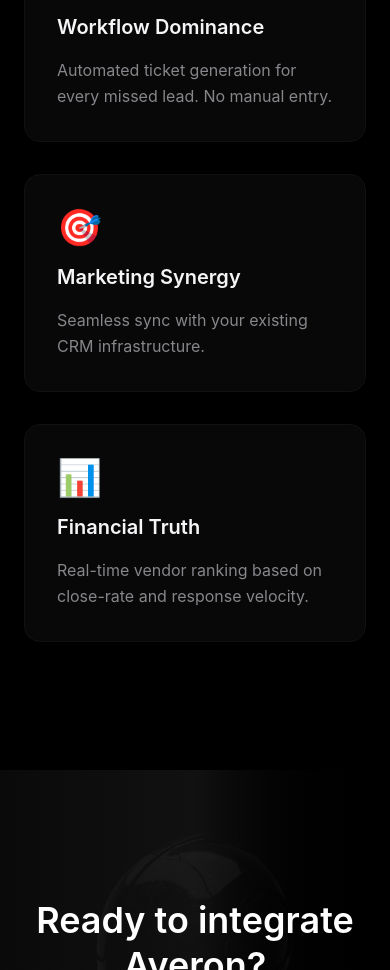
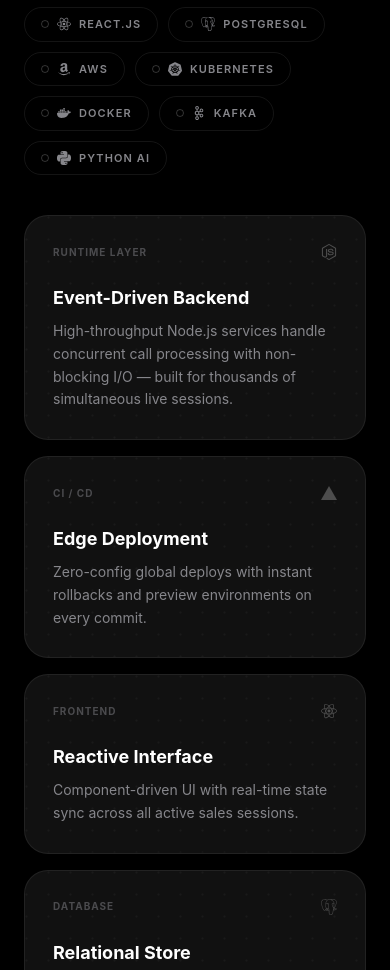
Before and after one commit to Shad-Hassan/AveroneLandingSpa, a React (Vite) app: page / in a window 390 px wide. Shown: the part 4931-5901 px from the top of the page. Built offline with nearby package versions, Linux system fonts and the light colour scheme.

Commit message:
push Stack

```diff
--- a/src/components/ScalabilityGrid.tsx
+++ b/src/components/ScalabilityGrid.tsx
@@ -1,56 +1,227 @@
-export default function ScalabilityGrid() {
-  const cards = [
+"use client"
+
+import { useState } from "react"
+import {
+  SiNodedotjs, SiVercel, SiReact, SiPostgresql,
+  SiKubernetes, SiDocker, SiApachekafka, SiPython
+} from "react-icons/si"
+import { FaAmazon } from "react-icons/fa"
+
+type StackId = "node" | "vercel" | "react" | "postgres" | "aws" | "k8s" | "docker" | "kafka" | "python"
+
+const stacks: { id: StackId; label: string; icon: React.ComponentType<{ className?: string }>; color: string; cardId: string }[] = [
+  { id: "node",    label: "Node.js",     icon: SiNodedotjs,         color: "#6DA55F", cardId: "backend"    },
+  { id: "vercel",  label: "Vercel",      icon: SiVercel,            color: "#ffffff", cardId: "deploy"     },
+  { id: "react",   label: "React.js",    icon: SiReact,             color: "#61DAFB", cardId: "frontend"   },
+  { id: "postgres",label: "PostgreSQL",  icon: SiPostgresql,        color: "#4169E1", cardId: "database"   },
+  { id: "aws",     label: "AWS",         icon: FaAmazon,            color: "#FF9900", cardId: "infra"      },
+  { id: "k8s",     label: "Kubernetes",  icon: SiKubernetes,        color: "#326CE5", cardId: "containers" },
+  { id: "docker",  label: "Docker",      icon: SiDocker,            color: "#2496ED", cardId: "containers" },
+  { id: "kafka",   label: "Kafka",       icon: SiApachekafka,       color: "#ffffff", cardId: "messaging"  },
+  { id: "python",  label: "Python AI",   icon: SiPython,            color: "#3776AB", cardId: "ai"         },
+]
+
+const cards: {
+  id: string
+  label: string
+  title: string
+  description: string
+  stackIds: StackId[]
+  col: string
+  accent?: string
+}[] = [
   {
-      icon: '⚙️',
-      title: 'Workflow Dominance',
-      description: 'Automated ticket generation for every missed lead. No manual entry.'
+    id: "backend",
+    label: "Runtime Layer",
+    title: "Event-Driven Backend",
+    description: "High-throughput Node.js services handle concurrent call processing with non-blocking I/O — built for thousands of simultaneous live sessions.",
+    stackIds: ["node"],
+    col: "col-span-12 md:col-span-8",
+    accent: "#6DA55F",
   },
   {
-      icon: '🎯',
-      title: 'Marketing Synergy',
-      description: 'Seamless sync with your existing CRM infrastructure.'
+    id: "deploy",
+    label: "CI / CD",
+    title: "Edge Deployment",
+    description: "Zero-config global deploys with instant rollbacks and preview environments on every commit.",
+    stackIds: ["vercel"],
+    col: "col-span-12 md:col-span-4",
+    accent: "#ffffff",
   },
   {
-      icon: '📊',
-      title: 'Financial Truth',
-      description: 'Real-time vendor ranking based on close-rate and response velocity.'
-    }
+    id: "frontend",
+    label: "Frontend",
+    title: "Reactive Interface",
+    description: "Component-driven UI with real-time state sync across all active sales sessions.",
+    stackIds: ["react"],
+    col: "col-span-12 md:col-span-4",
+    accent: "#61DAFB",
+  },
+  {
+    id: "database",
+    label: "Database",
+    title: "Relational Store",
+    description: "ACID-compliant PostgreSQL for lead records, call metadata, scoring history, and outcome tracking.",
+    stackIds: ["postgres"],
+    col: "col-span-12 md:col-span-4",
+    accent: "#4169E1",
+  },
+  {
+    id: "ai",
+    label: "AI / ML",
+    title: "Speech Intelligence",
+    description: "Python acoustic models extract sentiment, intent, and close-signal confidence from live audio in real time.",
+    stackIds: ["python"],
+    col: "col-span-12 md:col-span-4",
+    accent: "#3776AB",
+  },
+  {
+    id: "infra",
+    label: "Infrastructure",
+    title: "Cloud Backbone",
+    description: "AWS powers compute, object storage, VPC networking, and real-time streaming at enterprise scale with 99.99% SLA.",
+    stackIds: ["aws"],
+    col: "col-span-12 md:col-span-6",
+    accent: "#FF9900",
+  },
+  {
+    id: "containers",
+    label: "DevOps",
+    title: "Container Orchestration",
+    description: "Docker images deployed across Kubernetes clusters for zero-downtime rolling updates and horizontal autoscaling.",
+    stackIds: ["docker", "k8s"],
+    col: "col-span-12 md:col-span-6",
+    accent: "#2496ED",
+  },
+  {
+    id: "messaging",
+    label: "Event Streaming",
+    title: "Kafka Pipeline",
+    description: "Distributed event bus routes call events, lead scoring signals, and CRM triggers with sub-100ms end-to-end latency across all services.",
+    stackIds: ["kafka"],
+    col: "col-span-12",
+    accent: "#ffffff",
+  },
 ]
 
+export default function ScalabilityGrid() {
+  const [active, setActive] = useState<StackId | null>(null)
+
+  const activeCardId = active ? stacks.find(s => s.id === active)?.cardId ?? null : null
+
+  const toggle = (id: StackId) => setActive(prev => prev === id ? null : id)
+
   return (
-    <section className="bg-black px-6 py-32 sm:px-8 lg:px-12" id="scalability">
-      <div className="mx-auto max-w-6xl">
-        <div className="mb-20 text-center">
-          <p className="text-sm uppercase tracking-[0.4em] text-gray mb-4">The Tech Stack</p>
-          <h2 className="text-4xl font-semibold text-platinum sm:text-5xl">Scalability Grid</h2>
+    <section className="bg-black px-6 py-24 md:py-32" id="scalability">
+      <div className="mx-auto max-w-7xl">
+
+        {/* Header */}
+        <div className="mb-14">
+          <p className="text-gray text-sm uppercase tracking-[0.5em] mb-4">Under The Hood</p>
+          <h2 className="text-4xl md:text-5xl font-black text-platinum leading-tight">
+            Built on the Stack<br />
+            <span className="text-gray/40">That Doesn&apos;t Flinch.</span>
+          </h2>
         </div>
 
-        {/* Grid */}
-        <div className="grid gap-8 sm:grid-cols-2 lg:grid-cols-3 lg:gap-12">
-          {cards.map((card, idx) => (
-            <div
-              key={idx}
-              className="group relative overflow-hidden rounded-2xl border border-charcoal bg-charcoal/50 p-8 transition-all duration-400 hover:scale-105 sm:p-10 cursor-pointer"
+        {/* Stack radio pills */}
+        <div className="flex flex-wrap gap-2.5 mb-10">
+          {stacks.map(({ id, label, icon: Icon, color }) => {
+            const isActive = active === id
+            return (
+              <button
+                key={id}
+                onClick={() => toggle(id)}
+                className="flex items-center gap-2 px-4 py-2 rounded-full border transition-all duration-200 text-[11px] font-semibold uppercase tracking-widest"
                 style={{
-                transitionDuration: 'var(--transition-premium, 400ms)',
-                '--transition-premium': '400ms cubic-bezier(0.4, 0, 0.2, 1)'
-              } as React.CSSProperties}
+                  borderColor: isActive ? color : "rgba(255,255,255,0.08)",
+                  backgroundColor: isActive ? `${color}18` : "transparent",
+                  color: isActive ? color : "rgba(134,134,139,1)",
+                  boxShadow: isActive ? `0 0 16px ${color}30` : "none",
+                }}
               >
-              {/* Hover overlay */}
-              <div className="absolute inset-0 bg-gradient-to-br from-silver/5 via-transparent to-transparent opacity-0 transition-opacity duration-400 group-hover:opacity-100"></div>
-
-              {/* Content */}
-              <div className="relative z-10 space-y-4">
-                <div className="text-4xl">{card.icon}</div>
-                <h3 className="text-xl font-semibold text-silver sm:text-2xl">{card.title}</h3>
-                <p className="leading-relaxed text-gray">{card.description}</p>
+                {/* Radio indicator */}
+                <span
+                  className="w-2 h-2 rounded-full border transition-all duration-200 shrink-0"
+                  style={{
+                    borderColor: isActive ? color : "rgba(255,255,255,0.2)",
+                    backgroundColor: isActive ? color : "transparent",
+                  }}
+                />
+                <Icon className="text-sm" />
+                {label}
+              </button>
+            )
+          })}
         </div>
 
-              {/* Subtle border accent on hover */}
-              <div className="absolute inset-0 rounded-2xl border border-silver/10 opacity-0 transition-opacity duration-400 group-hover:opacity-100 pointer-events-none"></div>
+        {/* Bento grid */}
+        <div className="grid grid-cols-12 gap-4 md:gap-5">
+          {cards.map(({ id, label, title, description, stackIds, col, accent }) => {
+            const isHighlighted = activeCardId === id
+            const isDimmed = activeCardId !== null && activeCardId !== id
+
+            return (
+              <div
+                key={id}
+                className={`${col} rounded-3xl border p-7 md:p-9 flex flex-col justify-between gap-6 relative overflow-hidden transition-all duration-300`}
+                style={{
+                  backgroundColor: isHighlighted ? "rgba(255,255,255,0.04)" : "#111111",
+                  borderColor: isHighlighted ? `${accent}50` : "rgba(255,255,255,0.07)",
+                  opacity: isDimmed ? 0.35 : 1,
+                  boxShadow: isHighlighted ? `0 0 40px ${accent}18` : "none",
+                }}
+              >
+                {/* Dot grid texture */}
+                <svg className="absolute inset-0 w-full h-full pointer-events-none" xmlns="http://www.w3.org/2000/svg">
+                  <defs>
+                    <pattern id={`dots-${id}`} x="0" y="0" width="22" height="22" patternUnits="userSpaceOnUse">
+                      <circle cx="1.5" cy="1.5" r="1" fill="rgba(255,255,255,0.04)" />
+                    </pattern>
+                  </defs>
+                  <rect width="100%" height="100%" fill={`url(#dots-${id})`} />
+                </svg>
+
+                {/* Accent glow blob when highlighted */}
+                {isHighlighted && (
+                  <div
+                    className="absolute -top-10 -right-10 w-40 h-40 rounded-full blur-3xl pointer-events-none"
+                    style={{ backgroundColor: `${accent}20` }}
+                  />
+                )}
+
+                {/* Top row: label + stack icons */}
+                <div className="flex items-center justify-between relative z-10">
+                  <span className="text-[10px] font-bold uppercase tracking-widest text-gray/50">
+                    {label}
+                  </span>
+                  <div className="flex items-center gap-2">
+                    {stackIds.map(sid => {
+                      const s = stacks.find(x => x.id === sid)!
+                      const Icon = s.icon
+                      return (
+                        <span
+                          key={sid}
+                          className="text-base transition-all duration-200"
+                          style={{ color: isHighlighted ? s.color : "rgba(255,255,255,0.25)" }}
+                        >
+                          <Icon />
+                        </span>
+                      )
+                    })}
                   </div>
-          ))}
                 </div>
+
+                {/* Text */}
+                <div className="relative z-10">
+                  <h3 className="text-lg md:text-xl font-bold text-platinum mb-2">{title}</h3>
+                  <p className="text-sm leading-relaxed text-gray">{description}</p>
+                </div>
+              </div>
+            )
+          })}
+        </div>
+
       </div>
     </section>
   )
```
Lines whose indentation alone changed are shown as unchanged.
